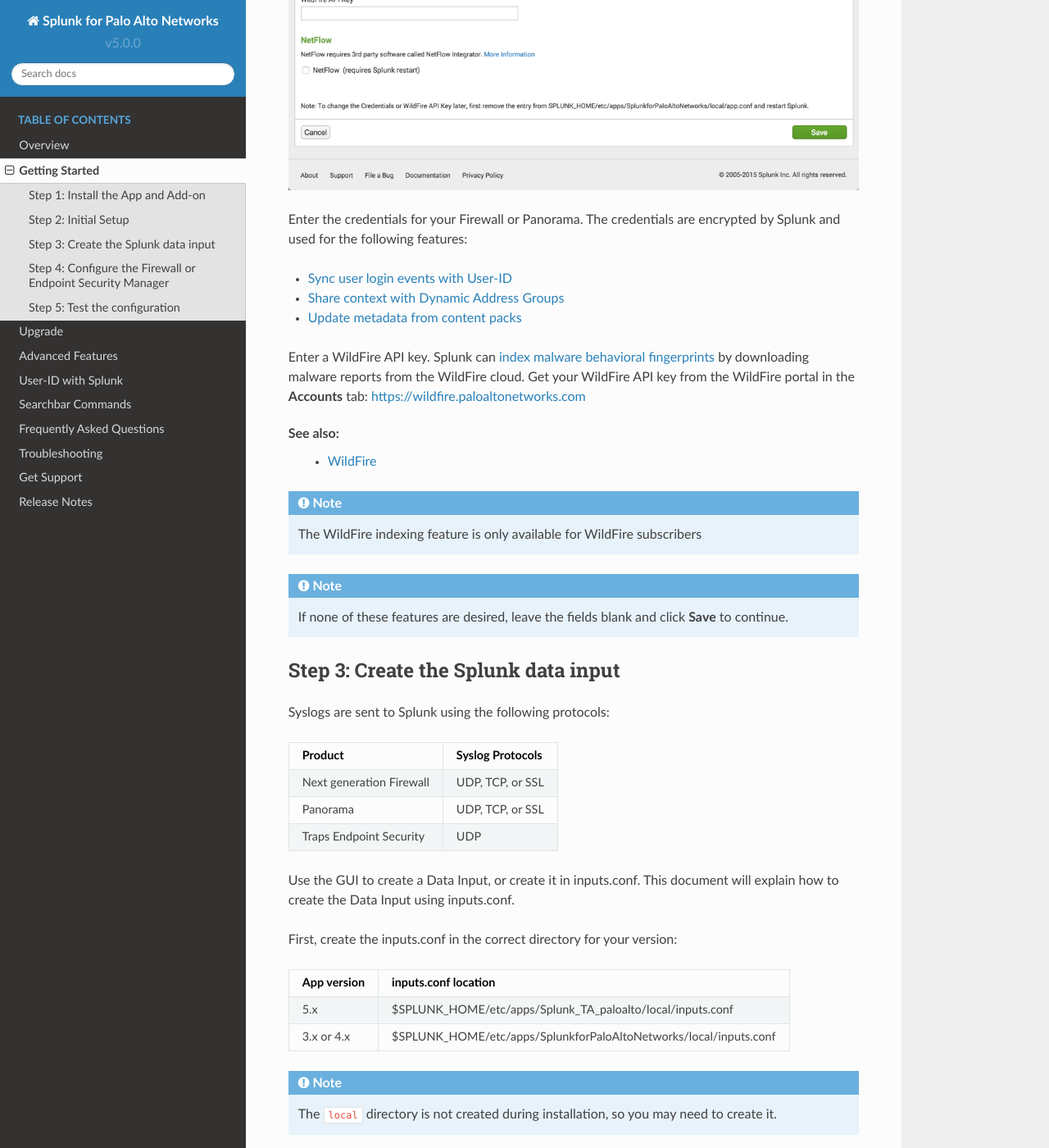
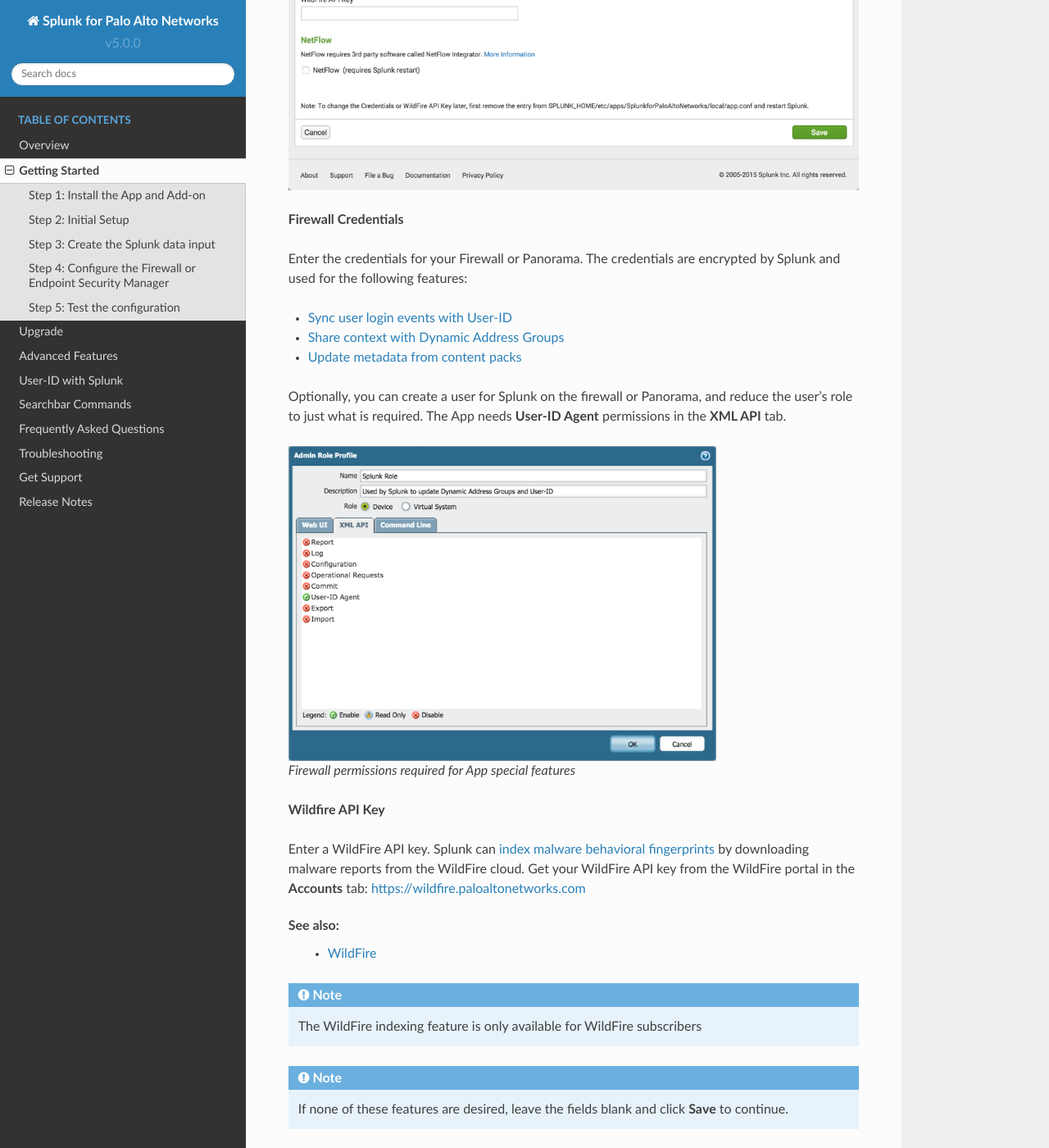
Before and after one commit to PaloAltoNetworks/pan-os-python, a Sphinx documentation site: the page built from docs/getting_started.rst, in a window 1280 px wide and 1400 px high, scrolled down 2480 px. Shown: the whole window at 82% size. Built offline with Sphinx 7.4.7 and the Read the Docs theme 2.0.0, drawn with Linux system fonts in a browser that asks for light colours; some of the changed text lies outside the part shown.

Commit message:
Clarifications in getting started guide

```diff
--- a/docs/getting_started.rst
+++ b/docs/getting_started.rst
@@ -6,11 +6,17 @@
 Step 1: Install the App and Add-on
 ----------------------------------
 
+* `Palo Alto Networks App <https://splunkbase.splunk.com/app/491>`_
+* `Palo Alto Networks Add-on <https://splunkbase.splunk.com/app/2757>`_
+
 First, if upgrading to App v4.1 or 5.0, read the :ref:`Upgrade Guide <upgrade>`.
 
 The Palo Alto Networks Splunk App and Add-on are designed to work together,
 and with Splunk Enterprise Security if available. The Add-on can be used
 without the App.
+
+.. note:: The Palo Alto Networks App and Add-on must be installed on all
+   Searchheads, Indexers, and Heavy Forwarders.
 
 This table indicates when the Add-on (TA) is necessary:
 
@@ -59,6 +59,8 @@
 
 .. image:: _static/setup.png
 
+**Firewall Credentials**
+
 Enter the credentials for your Firewall or Panorama. The
 credentials are encrypted by Splunk and used for the
 following features:
@@ -66,6 +68,17 @@
 * :ref:`syncuserid`
 * :ref:`dag`
 * :ref:`contentpack`
+
+Optionally, you can create a user for Splunk on the firewall or Panorama,
+and reduce the user's role to just what is required. The App needs
+**User-ID Agent** permissions in the **XML API** tab.
+
+.. figure:: _static/admin_role.png
+   :figwidth: 75%
+
+   Firewall permissions required for App special features
+
+**Wildfire API Key**
 
 Enter a WildFire API key. Splunk can
 :ref:`index malware behavioral fingerprints <wildfire>` by downloading malware
```
Also changed, not shown: other parts of docs/getting_started.rst (+0 -6 lines), docs/_static/admin_role.png (added).
